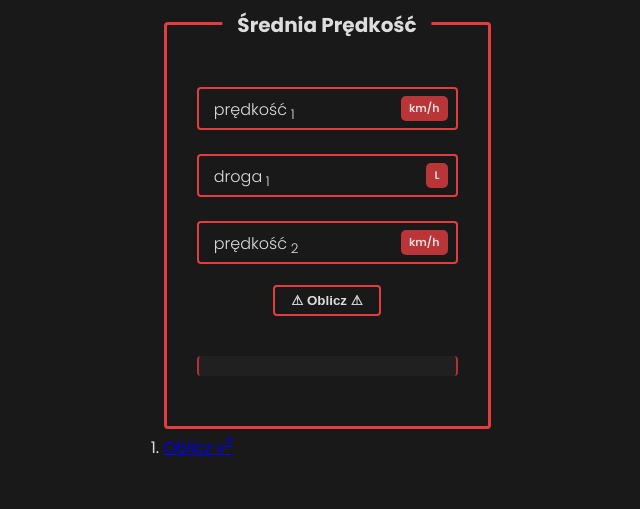
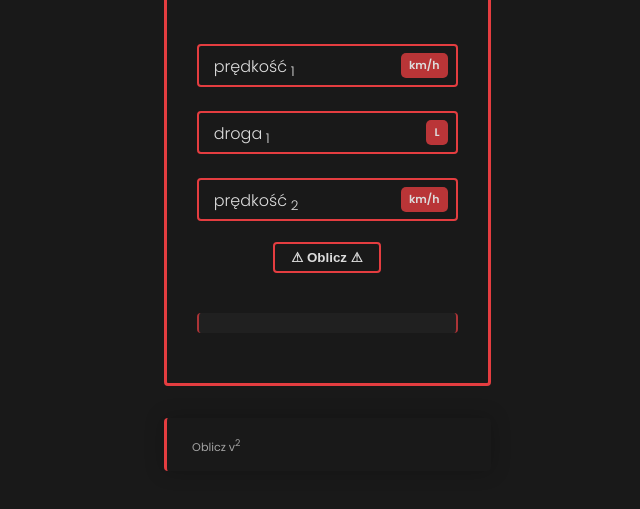
Before and after one commit to SeveToo/kalkulator--redniej-pr-dko-ci, a plain HTML site: page index.html in a window 1280 px wide. Shown: the part 213-722 px from the top of the page, without its empty margins (313-953 px from the left). Drawn offline with Linux system fonts and the light colour scheme.

Commit message:
add links

```diff
--- a/style.css
+++ b/style.css
@@ -197,3 +197,30 @@ body {
   margin-left: 7px;
   position: relative;
 }
+
+.links {
+  display: flex;
+  justify-content: flex-start;
+  align-items: center;
+  margin: 2rem 0;
+  padding: .5rem 0;
+  font-size: .7rem;
+  border-left: 3px solid var(--second-color);
+  border-radius: 4px;
+  box-shadow: 0 0 20px 0 rgba(9, 9, 9, 0.226);
+}
+
+.links__list{
+  list-style-type: none;
+}
+.links__link{
+  display: block;
+  padding: .5rem 1.6rem;
+  text-decoration: none;
+  color:var(--text-color);
+  opacity: .7;
+}
+
+.links__link:hover{
+  opacity: 1;
+}
```
